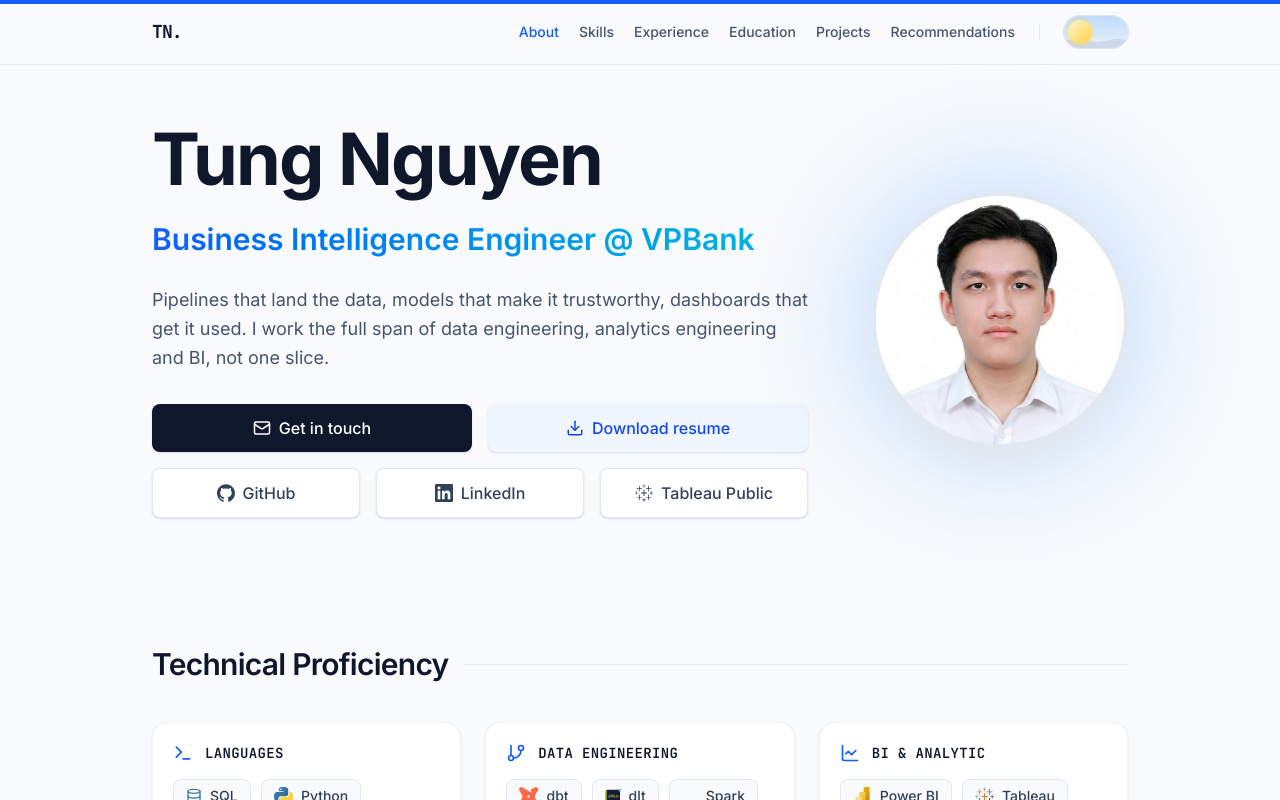
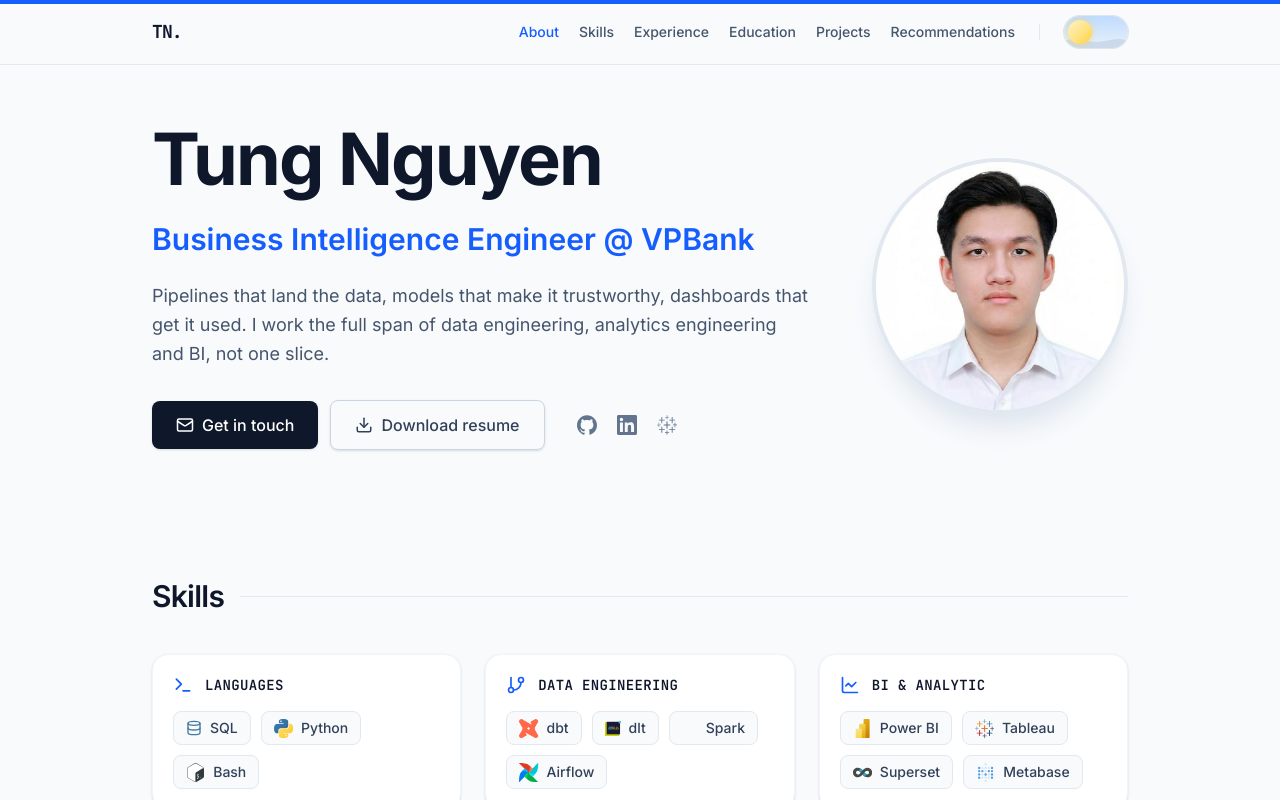
Before and after one commit to TungNamNguyen/personal-portfolio, a React (Vite) app: page / in a window 1280 px wide. Shown: the top 800 px of the page. Built offline with nearby package versions, Linux system fonts and the light colour scheme; some icons are missing.

Commit message:
style: remove hero gradient and glow, simplify section headings

```diff
--- a/src/App.tsx
+++ b/src/App.tsx
@@ -39,7 +39,7 @@
         <Hero />
 
         <section id="skills" className="space-y-8 sm:space-y-10">
-          <SectionHeading>Technical Proficiency</SectionHeading>
+          <SectionHeading>Skills</SectionHeading>
           <Skills />
         </section>
 
--- a/src/components/Hero.tsx
+++ b/src/components/Hero.tsx
@@ -1,18 +1,18 @@
 import { motion, useReducedMotion } from "motion/react";
 import { Mail, Download } from "lucide-react";
-// Monochrome marks so they inherit the button's text colour in both themes.
+// Monochrome marks so they inherit the link's text colour in both themes.
 import SiGithub from "~icons/simple-icons/github";
 import FaLinkedin from "~icons/simple-icons/linkedin";
 import SiTableau from "~icons/simple-icons/tableau";
 import { SITE } from "../constants";
 
 const buttonBase =
-  "justify-center inline-flex items-center gap-2 px-6 py-3 rounded-lg font-medium shadow-sm transition-colors focus:outline-none focus-visible:ring-2 focus-visible:ring-blue-500 focus-visible:ring-offset-2 dark:focus-visible:ring-offset-slate-900";
+  "inline-flex items-center gap-2 px-6 py-3 rounded-lg font-medium shadow-sm transition-colors focus:outline-none focus-visible:ring-2 focus-visible:ring-blue-500 focus-visible:ring-offset-2 dark:focus-visible:ring-offset-slate-900";
 
 // Shared by the two shapes the resume button takes — a real <a download> once
 // SITE.resumeUrl is set, an inert <button> until then. Kept in one place so the
 // pair can never drift apart visually.
-const resumeClass = `${buttonBase} bg-blue-50 dark:bg-slate-700 text-blue-700 dark:text-blue-400 hover:bg-blue-100 dark:hover:bg-slate-600`;
+const resumeClass = `${buttonBase} border border-slate-300 text-slate-700 hover:bg-slate-100 dark:border-slate-600 dark:text-slate-200 dark:hover:bg-slate-800`;
 
 const resumeLabel = (
   <>
@@ -20,6 +20,17 @@
     Download resume
   </>
 );
+
+// Profiles, not calls to action. An empty value in constants.tsx drops the
+// link rather than rendering a dead one.
+const SOCIALS = [
+  { label: "GitHub", href: SITE.github, Icon: SiGithub },
+  { label: "LinkedIn", href: SITE.linkedin, Icon: FaLinkedin },
+  { label: "Tableau Public", href: SITE.tableau, Icon: SiTableau }
+].filter((social) => social.href);
+
+const socialLink =
+  "rounded-md p-2 text-slate-500 transition-colors hover:bg-slate-200/70 hover:text-slate-900 dark:text-slate-400 dark:hover:bg-slate-800 dark:hover:text-white focus:outline-none focus-visible:ring-2 focus-visible:ring-blue-500 focus-visible:ring-offset-2 dark:focus-visible:ring-offset-slate-900";
 
 export default function Hero() {
   const reduceMotion = useReducedMotion();
@@ -46,7 +57,7 @@
         </h1>
 
         <div className="space-y-3">
-          <p className="text-xl sm:text-2xl lg:text-3xl font-semibold bg-clip-text text-transparent bg-gradient-to-r from-blue-600 to-cyan-500 dark:from-blue-400 dark:to-cyan-300 pb-1">
+          <p className="text-xl sm:text-2xl lg:text-3xl font-semibold text-blue-600 dark:text-blue-400">
             {SITE.role} @ {SITE.company}
           </p>
 
@@ -66,24 +77,26 @@
           initial={reduceMotion ? false : { opacity: 0 }}
           animate={{ opacity: 1 }}
           transition={{ delay: reduceMotion ? 0 : 0.2 }}
-          className="space-y-3 sm:space-y-4 pt-2"
+          className="flex flex-wrap items-center gap-x-6 gap-y-4 pt-2"
         >
-          {/* Row 1: Get in touch + Download resume */}
-          <div className="grid grid-cols-1 sm:grid-cols-2 gap-3 sm:gap-4">
+          {/*
+            One filled call to action, one outlined. Both sized to their own
+            label rather than stretched to share a row, so the pair reads as
+            primary and secondary instead of two equal choices.
+          */}
+          <div className="flex flex-wrap items-center gap-3">
             <motion.a
-              whileHover={reduceMotion ? undefined : { scale: 1.05 }}
-              whileTap={reduceMotion ? undefined : { scale: 0.95 }}
+              whileTap={reduceMotion ? undefined : { scale: 0.98 }}
               href={`mailto:${SITE.email}`}
               className={`${buttonBase} bg-slate-900 dark:bg-blue-600 text-white hover:bg-slate-800 dark:hover:bg-blue-500`}
             >
-              <Mail size={18} />
+              <Mail size={18} aria-hidden="true" />
               Get in touch
             </motion.a>
 
             {SITE.resumeUrl ? (
               <motion.a
-                whileHover={reduceMotion ? undefined : { scale: 1.05 }}
-                whileTap={reduceMotion ? undefined : { scale: 0.95 }}
+                whileTap={reduceMotion ? undefined : { scale: 0.98 }}
                 href={SITE.resumeUrl}
                 download
                 className={resumeClass}
@@ -93,8 +106,7 @@
             ) : (
               <motion.button
                 type="button"
-                whileHover={reduceMotion ? undefined : { scale: 1.05 }}
-                whileTap={reduceMotion ? undefined : { scale: 0.95 }}
+                whileTap={reduceMotion ? undefined : { scale: 0.98 }}
                 className={resumeClass}
               >
                 {resumeLabel}
@@ -102,41 +114,24 @@
             )}
           </div>
 
-          {/* Row 2: GitHub + LinkedIn + Tableau Public */}
-          <div className="grid grid-cols-3 gap-3 sm:gap-4">
-            <motion.a
-              whileHover={reduceMotion ? undefined : { scale: 1.05 }}
-              whileTap={reduceMotion ? undefined : { scale: 0.95 }}
-              href={SITE.github}
+          {/*
+            Icon-only, carrying just an accessible name: a profile is worth
+            reaching, not worth a button the size of the two above it.
+          */}
+          <div className="flex items-center gap-1">
+            {SOCIALS.map(({ label, href, Icon }) => (
+              <a
+                key={label}
+                href={href}
                 target="_blank"
                 rel="noreferrer"
-              className={`${buttonBase} bg-white dark:bg-slate-800 border border-slate-200 dark:border-slate-700 text-slate-700 dark:text-slate-300 hover:bg-slate-50 dark:hover:bg-slate-700`}
+                aria-label={label}
+                title={label}
+                className={socialLink}
               >
-              <SiGithub width={18} height={18} />
-              GitHub
-            </motion.a>
-            <motion.a
-              whileHover={reduceMotion ? undefined : { scale: 1.05 }}
-              whileTap={reduceMotion ? undefined : { scale: 0.95 }}
-              href={SITE.linkedin}
-              target="_blank"
-              rel="noreferrer"
-              className={`${buttonBase} bg-white dark:bg-slate-800 border border-slate-200 dark:border-slate-700 text-slate-700 dark:text-slate-300 hover:bg-slate-50 dark:hover:bg-slate-700`}
-            >
-              <FaLinkedin width={18} height={18} />
-              LinkedIn
-            </motion.a>
-            <motion.a
-              whileHover={reduceMotion ? undefined : { scale: 1.05 }}
-              whileTap={reduceMotion ? undefined : { scale: 0.95 }}
-              href={SITE.tableau}
-              target="_blank"
-              rel="noreferrer"
-              className={`${buttonBase} bg-white dark:bg-slate-800 border border-slate-200 dark:border-slate-700 text-slate-700 dark:text-slate-300 hover:bg-slate-50 dark:hover:bg-slate-700`}
-            >
-              <SiTableau width={18} height={18} />
-              Tableau Public
-            </motion.a>
+                <Icon width={20} height={20} aria-hidden="true" />
+              </a>
+            ))}
           </div>
         </motion.div>
       </motion.div>
@@ -147,25 +142,19 @@
         transition={{ duration: reduceMotion ? 0 : 0.5, ease: "easeOut" }}
         className="shrink-0 order-first md:order-last"
       >
-        <div className="relative">
-          <div
-            aria-hidden="true"
-            className="absolute inset-0 bg-blue-400 rounded-full blur-3xl opacity-20 animate-pulse"
-          ></div>
         {/*
-            The border was white, which is invisible here: the photo's own
-            ground is near-white and so is the page, so the circle lost its edge
-            and the head read as a floating cut-out. A pale slate ring closes
-            the shape without drawing attention to itself.
+          The border was white, which is invisible here: the photo's own ground
+          is near-white and so is the page, so the circle lost its edge and the
+          head read as a floating cut-out. A pale slate ring closes the shape
+          without drawing attention to itself.
         */}
         <img
           src="/106413417.jpeg"
           alt={SITE.name}
           width={256}
           height={256}
-            className="relative w-40 h-40 sm:w-48 sm:h-48 md:w-64 md:h-64 rounded-full object-cover border-4 border-slate-200 dark:border-slate-700 shadow-xl shadow-slate-200 dark:shadow-none"
+          className="w-40 h-40 sm:w-48 sm:h-48 md:w-64 md:h-64 rounded-full object-cover border-4 border-slate-200 dark:border-slate-700 shadow-xl shadow-slate-200 dark:shadow-none"
         />
-        </div>
       </motion.div>
     </section>
   );
--- a/src/components/Projects.tsx
+++ b/src/components/Projects.tsx
@@ -8,7 +8,7 @@
 
   return (
     <section id="projects" className="space-y-8 sm:space-y-10">
-      <SectionHeading>Featured Projects</SectionHeading>
+      <SectionHeading>Projects</SectionHeading>
 
       <div className="grid grid-cols-1 md:grid-cols-2 gap-6">
         {PROJECTS.map((project, i) => (
--- a/src/index.css
+++ b/src/index.css
@@ -35,7 +35,7 @@
 
   /*
     Motion components are handled in JS via useReducedMotion; this is the
-    backstop for CSS transitions and the avatar's pulsing glow.
+    backstop for CSS transitions and animations.
   */
   *,
   *::before,
```
Lines whose indentation alone changed are shown as unchanged.
